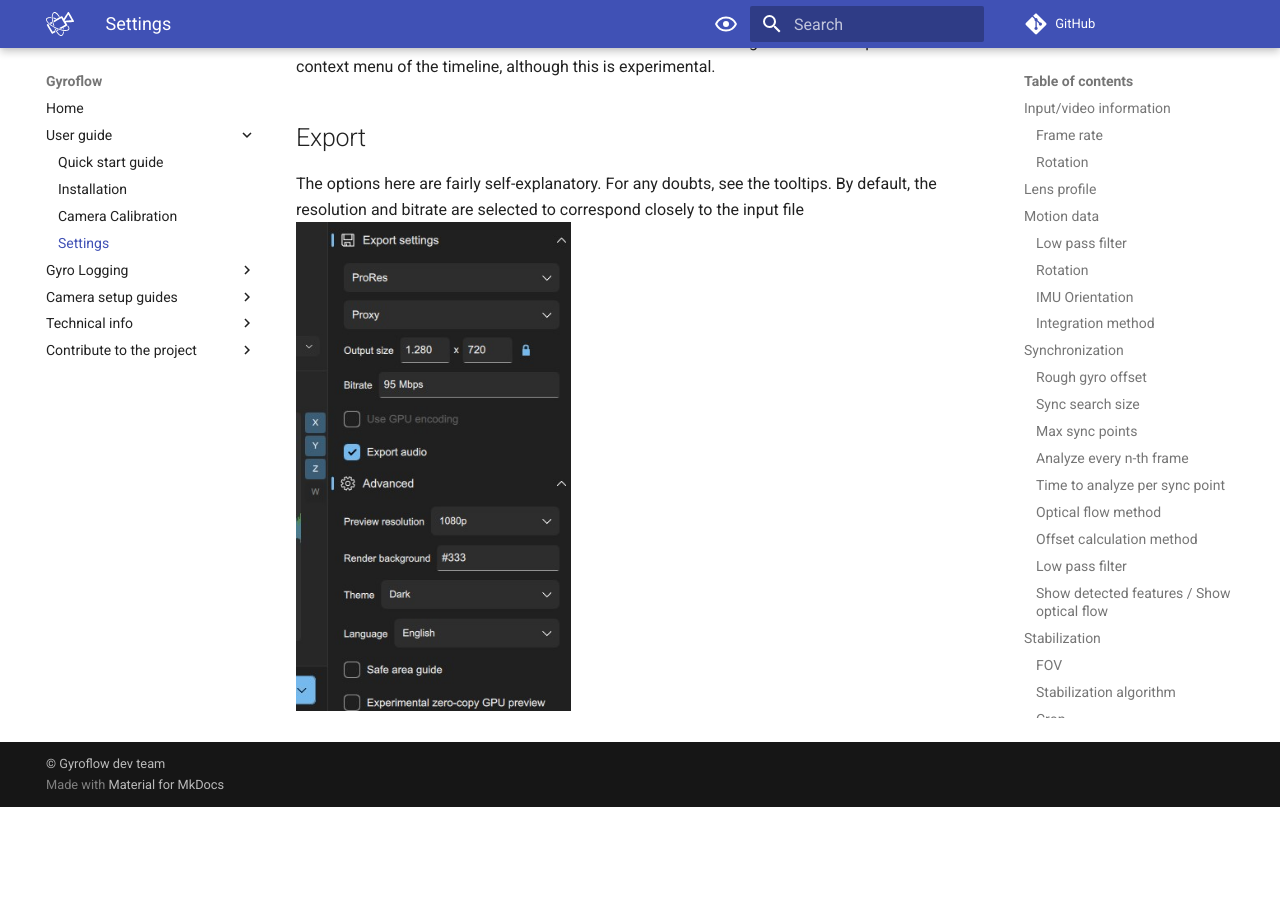
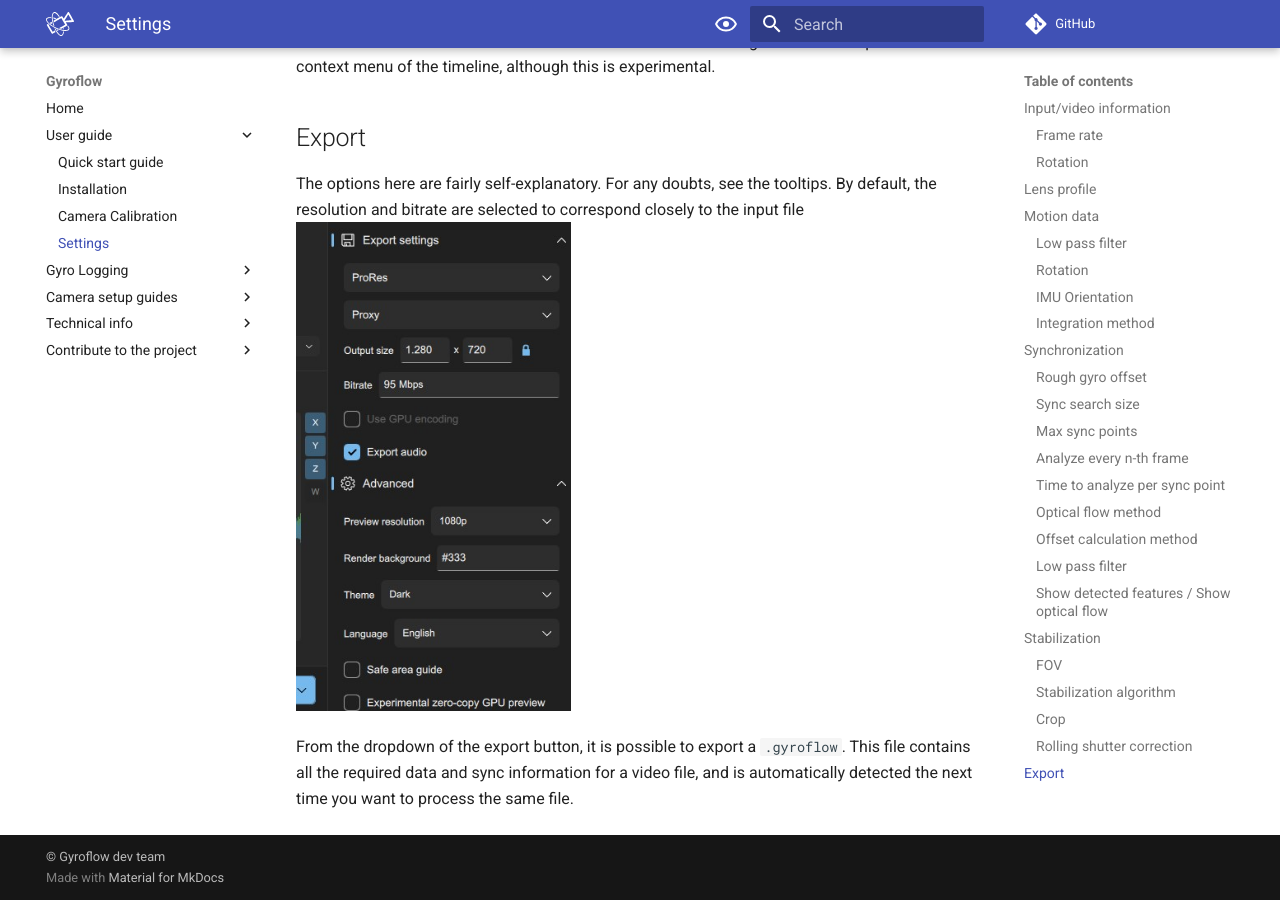
Before and after one commit to gyroflow/gyroflow-docs, an MkDocs documentation site: the page built from docs/guide/settings.md, in a window 1280 px wide and 900 px high, scrolled down 7455 px. Built offline with MkDocs 1.6.1 and Material for MkDocs 9.7.7, drawn with Linux system fonts in a browser that asks for light colours; comment, search, counter and statistics services are not loaded; before the commit the page ends 8262 px from its top, so only the background shows below that.

Commit message:
Add note about .gyroflow file

```diff
--- a/docs/guide/settings.md
+++ b/docs/guide/settings.md
@@ -127,3 +127,5 @@
 ## Export
 The options here are fairly self-explanatory. For any doubts, see the tooltips. By default, the resolution and bitrate are selected to correspond closely to the input file
 ![!](img/screenshot_export.jpg){ width="40%" }
+
+From the dropdown of the export button, it is possible to export a `.gyroflow`. This file contains all the required data and sync information for a video file, and is automatically detected the next time you want to process the same file.
```
